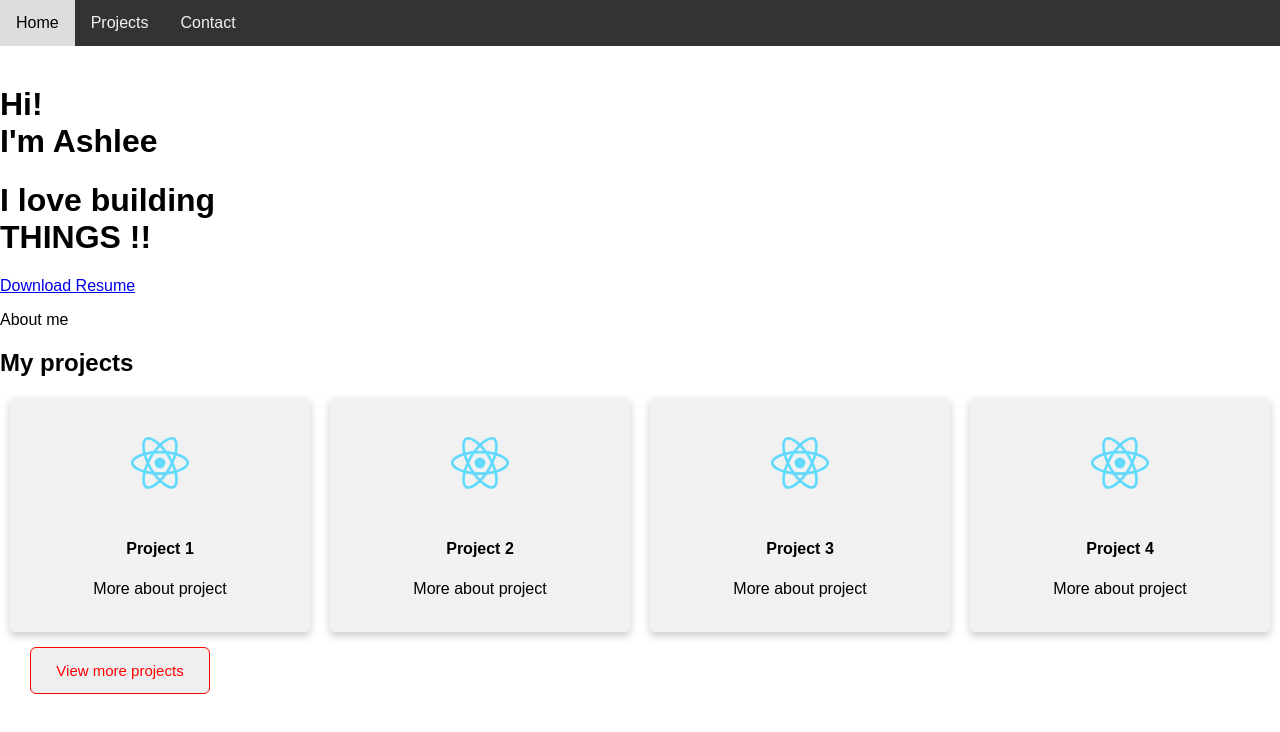
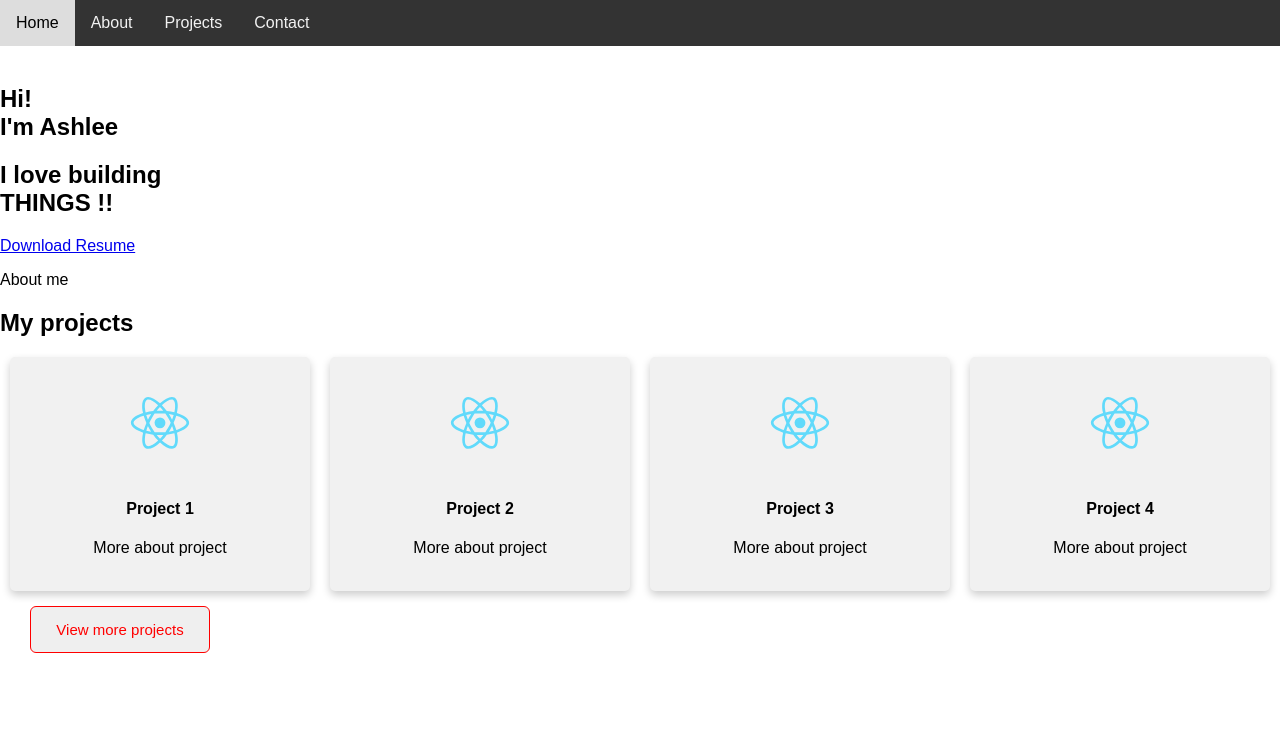
Before and after one commit to aekupor/me, a React (Create React App) app: page / in a window 1280 px wide. Shown: the top 732 px of the page. Built offline with nearby package versions, Linux system fonts and the light colour scheme.

Commit message:
Make nav bar clickable to page

```diff
--- a/src/App.js
+++ b/src/App.js
@@ -10,9 +10,9 @@
     return (
       <div>
         <Navbar />
-  			<Introduction />
-        <About />
-        <Projects />
+  			<section id="home"> <Introduction /></section>
+        <section id="about"> <About /></section>
+        <section id="projects"> <Projects /></section>
       </div>
     );
   }
--- a/src/components/navbar.jsx
+++ b/src/components/navbar.jsx
@@ -6,6 +6,7 @@
       return (
         <div class = "navbar">
           <a href="#home">Home</a>
+          <a href="#about">About</a>
           <a href="#projects">Projects</a>
           <a href="#contact">Contact</a>
         </div>
```
